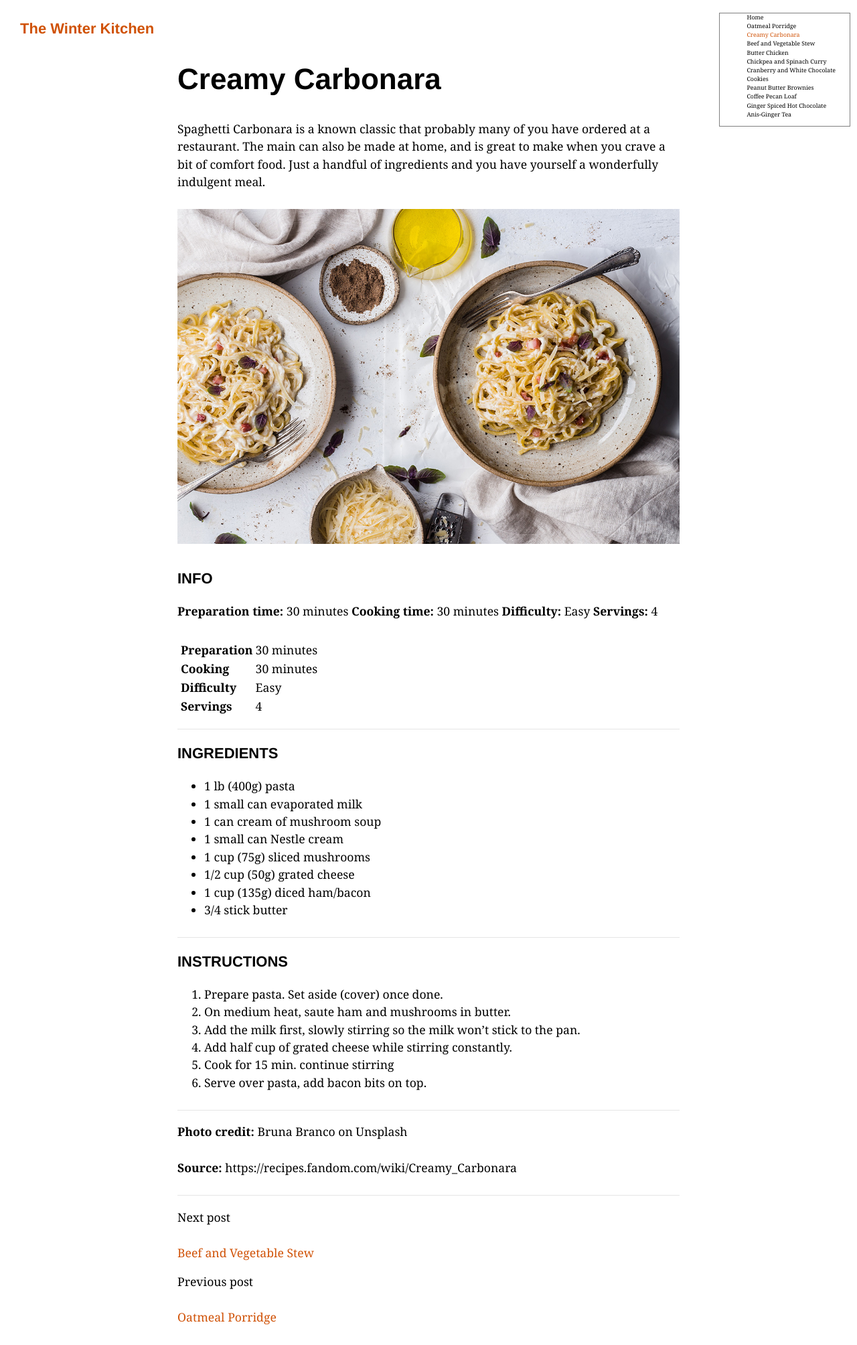
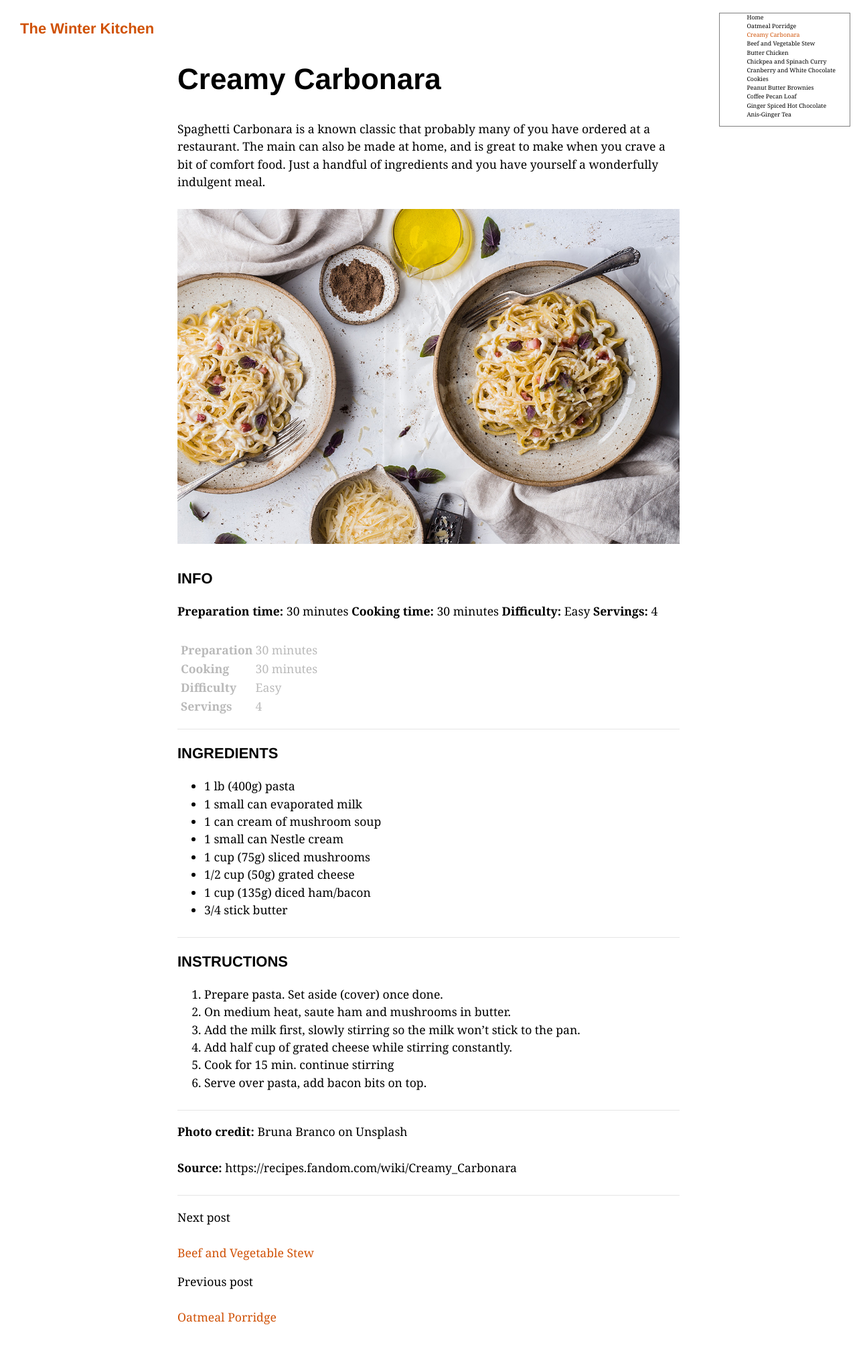
Before and after one commit to AgneteSteine/agnetesteine.github.io, a Jekyll site: the page built from _recipes/recipe3.markdown, in a window 1280 px wide. Shown: the whole page at 67% size. Built offline with Jekyll 4.4.1, drawn with Linux system fonts in a browser that asks for light colours.

Commit message:
Colour to table

```diff
--- a/assets/css/recipes.css
+++ b/assets/css/recipes.css
@@ -151,4 +151,5 @@ color:rgb(208, 82, 7);
 
 table tbody {
   display: block;
+  color: rgb(186, 186, 186);
 }
```
